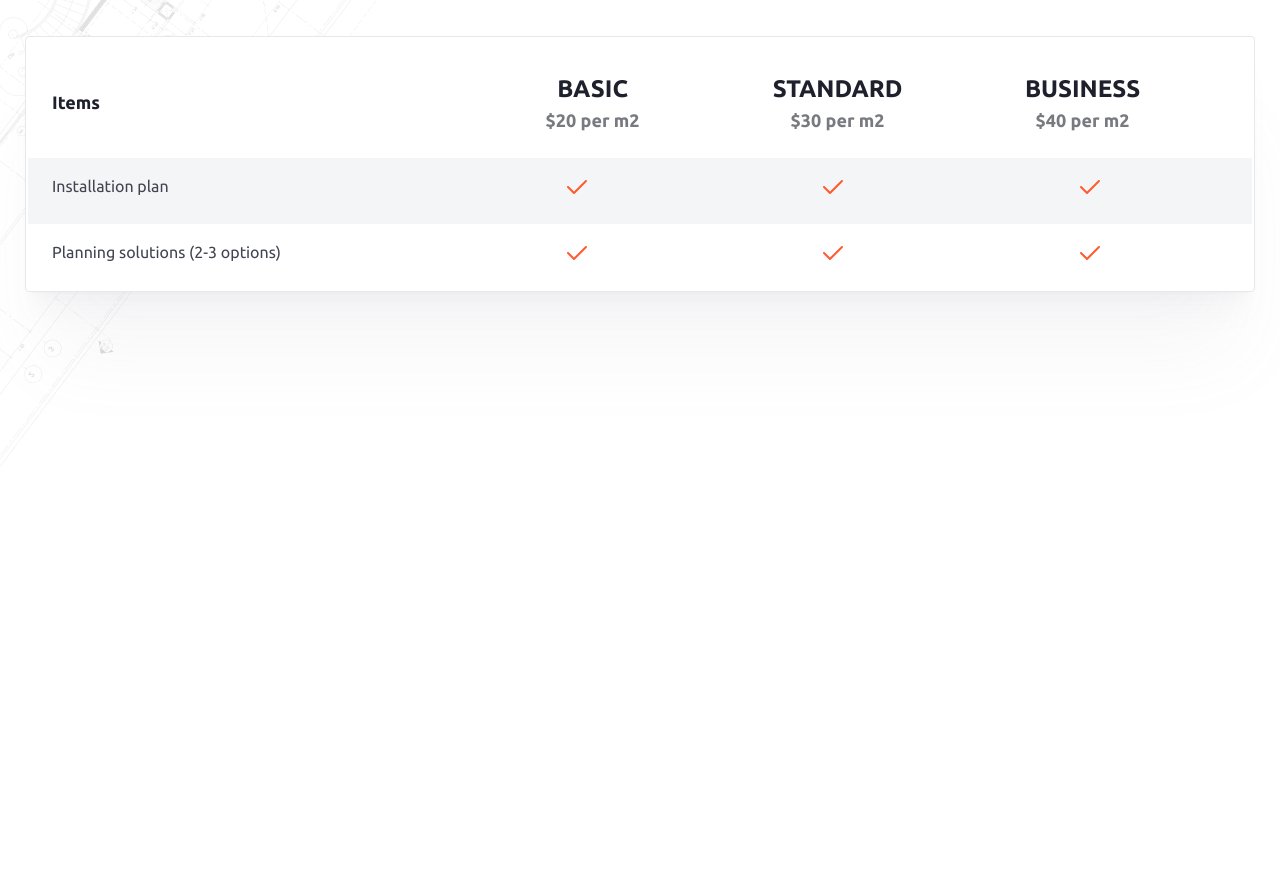
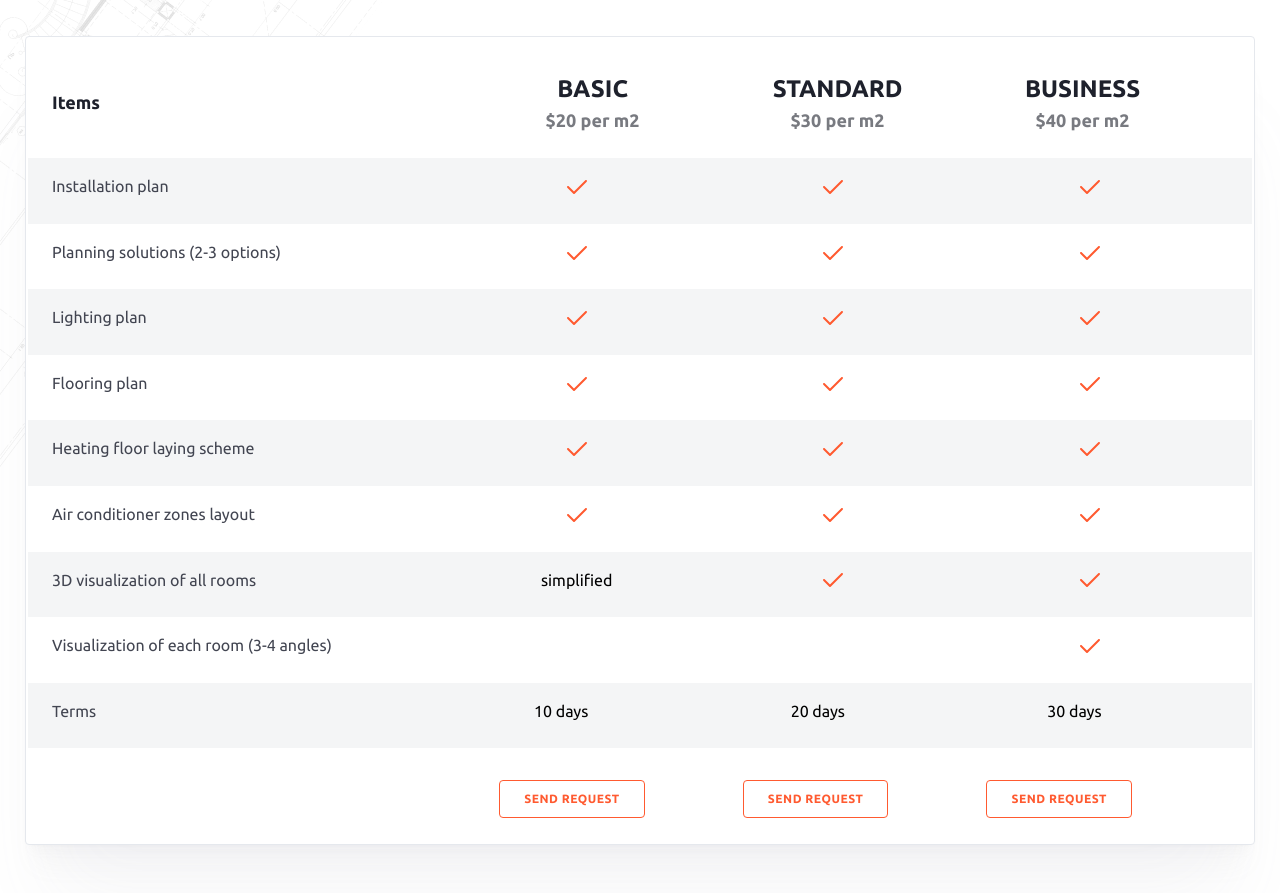
Before and after one commit to Mokkento12/Createx, a plain HTML site: page interior.html in a window 1280 px wide. Shown: the part 3571-4464 px from the top of the page. Drawn offline with Linux system fonts and the light colour scheme.

Commit message:
create: table

```diff
--- a/interior.html
+++ b/interior.html
@@ -373,6 +373,102 @@
                                 class="mark-image">
                         </td>
                     </tr>
+                    <tr class="table-row row__dark">
+                        <td class="row-desc"><span
+                                class="row-desc-title">Lighting plan</span>
+                        </td>
+                        <td class="mark-block"><img src="img/mark.svg" alt=""
+                                class="mark-image">
+                        </td>
+                        <td class="mark-block"><img src="img/mark.svg" alt=""
+                                class="mark-image">
+                        </td>
+                        <td class="mark-block"><img src="img/mark.svg" alt=""
+                                class="mark-image">
+                        </td>
+                    </tr>
+                    <tr class="table-row">
+                        <td class="row-desc"><span
+                                class="row-desc-title">Flooring plan</span></td>
+                        <td class="mark-block"><img src="img/mark.svg" alt=""
+                                class="mark-image">
+                        </td>
+                        <td class="mark-block"><img src="img/mark.svg" alt=""
+                                class="mark-image">
+                        </td>
+                        <td class="mark-block"><img src="img/mark.svg" alt=""
+                                class="mark-image">
+                        </td>
+                    </tr>
+                    <tr class="table-row row__dark">
+                        <td class="row-desc"><span
+                                class="row-desc-title">Heating floor laying
+                                scheme</span>
+                        </td>
+                        <td class="mark-block"><img src="img/mark.svg" alt=""
+                                class="mark-image">
+                        </td>
+                        <td class="mark-block"><img src="img/mark.svg" alt=""
+                                class="mark-image">
+                        </td>
+                        <td class="mark-block"><img src="img/mark.svg" alt=""
+                                class="mark-image">
+                        </td>
+                    </tr>
+                    <tr class="table-row">
+                        <td class="row-desc"><span class="row-desc-title">Air
+                                conditioner zones layout</span></td>
+                        <td class="mark-block"><img src="img/mark.svg" alt=""
+                                class="mark-image">
+                        </td>
+                        <td class="mark-block"><img src="img/mark.svg" alt=""
+                                class="mark-image">
+                        </td>
+                        <td class="mark-block"><img src="img/mark.svg" alt=""
+                                class="mark-image">
+                        </td>
+                    </tr>
+                    <tr class="table-row row__dark">
+                        <td class="row-desc"><span class="row-desc-title">3D
+                                visualization of all rooms</span>
+                        </td>
+                        <td class="mark-block">simplified</td>
+                        <td class="mark-block"><img src="img/mark.svg" alt=""
+                                class="mark-image">
+                        </td>
+                        <td class="mark-block"><img src="img/mark.svg" alt=""
+                                class="mark-image">
+                        </td>
+                    </tr>
+                    <tr class="table-row">
+                        <td class="row-desc"><span
+                                class="row-desc-title">Visualization of each
+                                room
+                                (3-4 angles)</span></td>
+                        <td class="mark-block"></td>
+                        <td class="mark-block"></td>
+                        <td class="mark-block"><img src="img/mark.svg" alt=""
+                                class="mark-image">
+                        </td>
+                    </tr>
+                    <tr class="table-row row__dark">
+                        <td class="row-desc"><span
+                                class="row-desc-title">Terms</span>
+                        </td>
+                        <td class="mark-block mark__days">10 days</td>
+                        <td class="mark-block mark__days">20 days</td>
+                        <td class="mark-block mark__days">30 days</td>
+                    </tr>
+                    <!-- table-footer -->
+                    <tr class="table-footer">
+                        <th class="items-col-footer"></th>
+                        <th><button class="table-button">send request</button>
+                        </th>
+                        <th><button class="table-button">send request</button>
+                        </th>
+                        <th><button class="table-button">send request</button>
+                        </th>
+                    </tr>
                 </table>
                 <!-- /.pricing-table -->
             </div>
--- a/sass/blocks/_pricing-block.sass
+++ b/sass/blocks/_pricing-block.sass
@@ -98,9 +98,6 @@
   width: 24px
   height: 24px
 
-.mark-image
-  max-width: 100%
-
 .row-desc
   width: 280px
   text-align: left
@@ -112,3 +109,30 @@
   font-style: normal
   font-weight: 400
   line-height: 160%
+
+.mark__days
+  width: 55px
+
+.table-footer
+  display: flex
+  align-items: center
+  justify-content: space-around
+  padding: 32px 71px 24px 24px
+
+.items-col-footer
+  margin-right: 300px
+
+.table-button
+  padding: 0px 24px
+  border-radius: 4px
+  background-color: #fff
+  border: 1px solid $primary
+  color: $primary
+  text-align: center
+  font-family: $ubuntu
+  font-size: 12px
+  font-style: normal
+  font-weight: 700
+  line-height: 36px
+  letter-spacing: 0.5px
+  text-transform: uppercase
```
Also changed, not shown: css/style.css, 1 other file.
